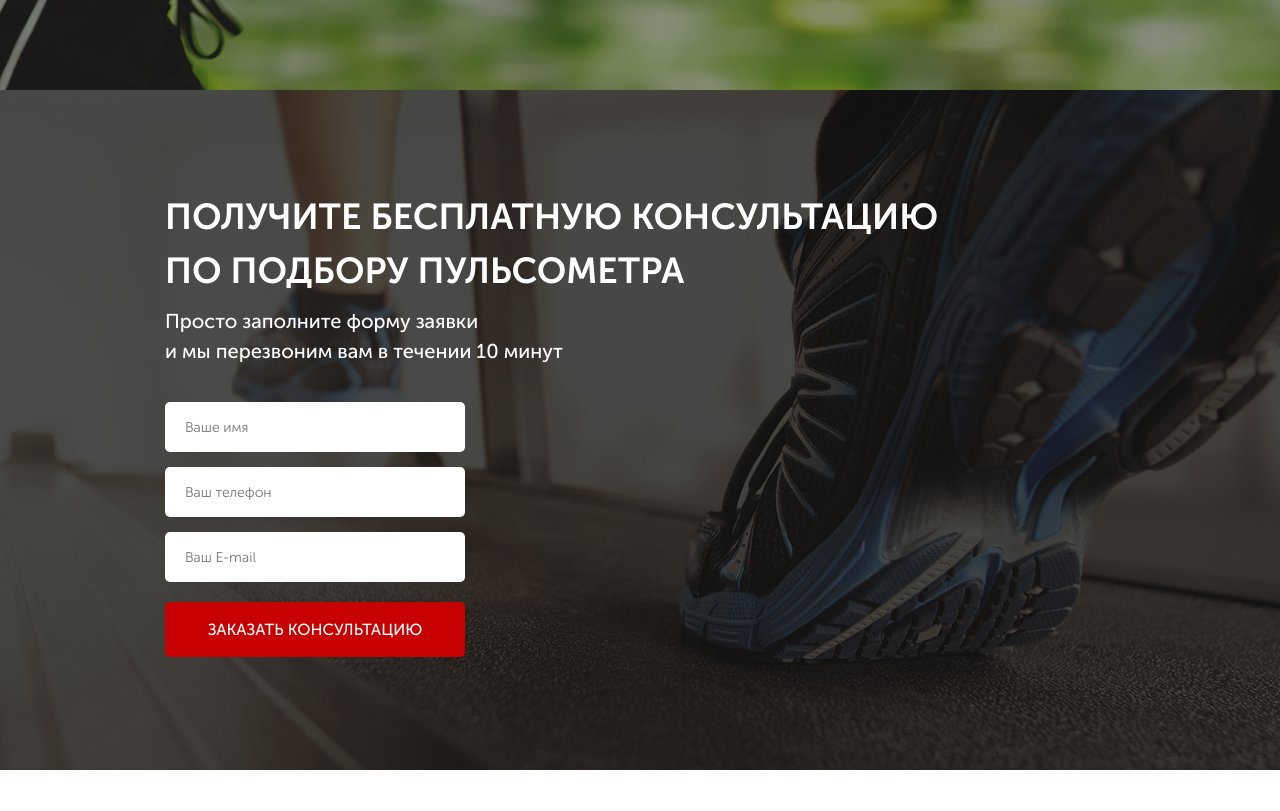
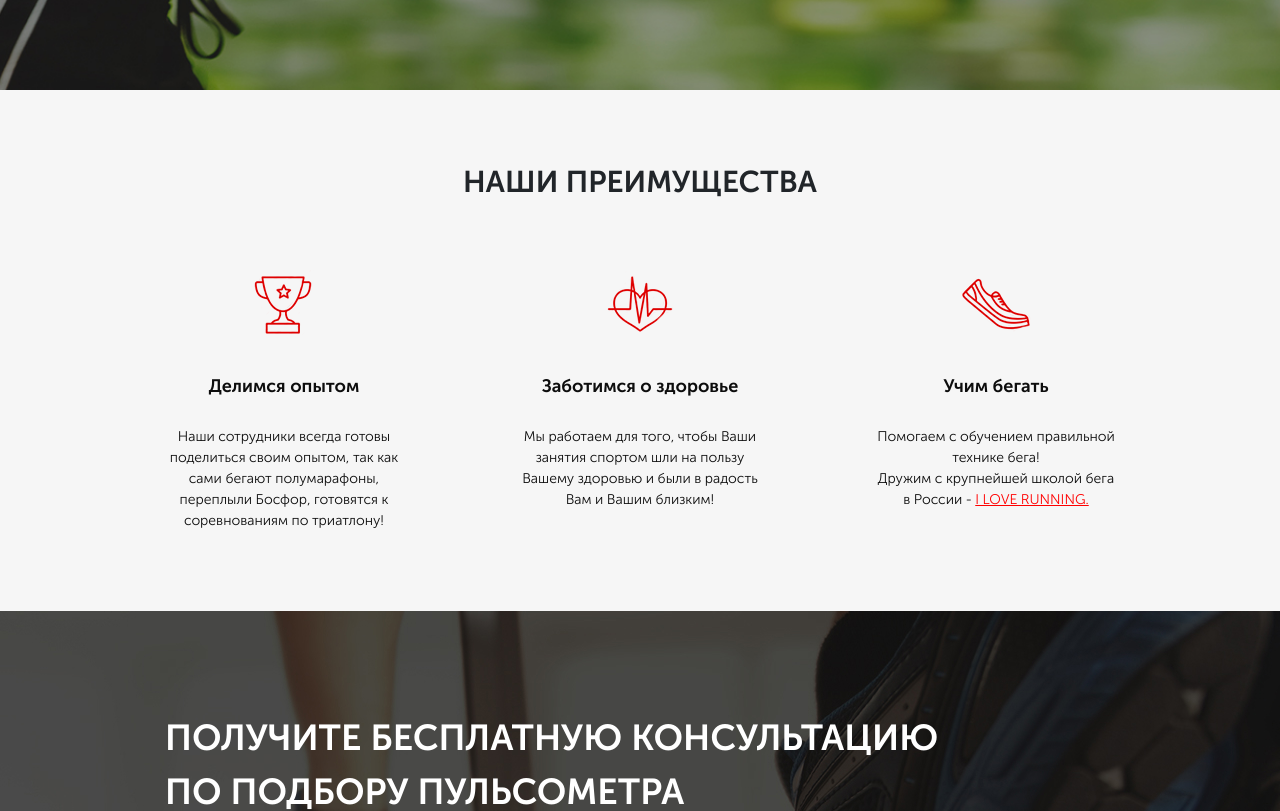
Before and after one commit to KiberTon/Pulse, a website: page src/index.html in a window 1280 px wide. Shown: the part 590-1401 px from the top of the page. Before the commit the page ends 1360 px from the top, so only its background shows below. Drawn offline with Linux system fonts and the light colour scheme.

Commit message:
Advantages block

```diff
--- a/src/index.html
+++ b/src/index.html
@@ -56,6 +56,37 @@
             </div>
         </div>
     </div>
+    <div class="advantages">
+        <div class="container">
+            <h2 class="title">НАШИ ПРЕИМУЩЕСТВА</h2>
+            <div class="advantages__wrapper">
+                <div class="advantages__item">
+                    <img src="icons/cup.png" alt="cup" class="advantages__icon">
+                    <div class="advantages__subtitle">Делимся опытом</div>
+                    <div class="advantages__descr">
+                        Наши сотрудники всегда готовы поделиться своим опытом,
+                        так как сами бегают полумарафоны, переплыли Босфор, готовятся к соревнованиям по триатлону!
+                    </div>
+                </div>
+                <div class="advantages__item">
+                    <img src="icons/heart.png" alt="heart" class="advantages__icon">
+                    <div class="advantages__subtitle">Заботимся о здоровье</div>
+                    <div class="advantages__descr"> Мы работаем для того,
+                        чтобы Ваши занятия спортом шли на пользу Вашему здоровью и были в радость Вам и Вашим близким!
+                    </div>
+                </div>
+                <div class="advantages__item">
+                    <img src="icons/shoe.png" alt="shoe" class="advantages__icon">
+                    <div class="advantages__subtitle">Учим бегать</div>
+                    <div class="advantages__descr"> Помогаем с обучением
+                        правильной технике бега!<br>
+                        Дружим с крупнейшей школой бега в России -
+                        <a href="#">I LOVE RUNNING.</a>
+                    </div>
+                </div>
+            </div>
+        </div>
+    </div>
     <div class="consultation">
         <div class="container">
             <h2 class="title title_left">Получите бесплатную консультацию <br> по подбору пульсометра </h2>
--- /dev/null
+++ b/src/sass/blocks/_advantages.sass
@@ -0,0 +1,29 @@
+.advantages
+    padding: 70px 0 80px 0
+    background-color: #f6f6f6
+    &__wrapper
+        margin-top: 65px
+        display: flex
+        justify-content: space-between
+
+    &__item
+        display: flex
+        flex-direction: column
+        align-items: center
+        max-width: 238px
+
+    &__subtitle
+        margin-top: 38px
+        color: #0d0d0d
+        font-size: 18px
+        font-weight: 700
+
+    &__descr
+        margin-top: 26px
+        color: #0d0d0d
+        font-size: 14px
+        font-weight: 300
+        text-align: center
+        a
+            color: #ff0000
+            text-decoration: underline
--- a/src/sass/style.sass
+++ b/src/sass/style.sass
@@ -10,3 +10,4 @@
 @import 'blocks/_consultation'
 @import 'blocks/_titles'
 @import 'blocks/_forms'
+@import 'blocks/_advantages'
```
Also changed, not shown: src/css/style.min.css, src/icons/cup.png (added), src/icons/heart.png (added), src/icons/shoe.png (added).
